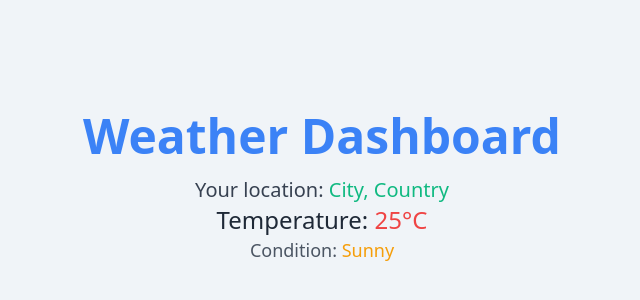
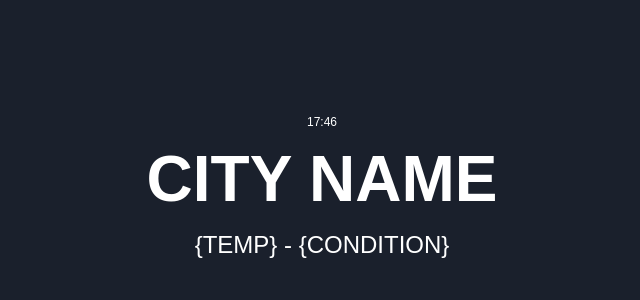
Before and after one commit to Naainz/Weather-Dash, a plain HTML site: page index.html in a window 1280 px wide. Shown: the part 212-512 px from the top of the page, without its empty margins (318-958 px from the left). Drawn offline with nearby package versions, Linux system fonts and the light colour scheme; a web font is replaced by a local one.

Commit message:
Improve styling

```diff
--- a/index.html
+++ b/index.html
@@ -6,26 +6,54 @@
     <title>Weather</title>
     <link href="https://cdn.jsdelivr.net/npm/tailwindcss@2.2.19/dist/tailwind.min.css" rel="stylesheet">
     <style>
+        @import url('https://fonts.cdnfonts.com/css/satoshi');
         body {
-            background-color: #f0f4f8;
+            background-color: #1a202c;
+            color: white;
             height: 100vh;
             display: flex;
             justify-content: center;
             align-items: center;
             margin: 0;
+            font-family: 'Satoshi', sans-serif;
+            text-transform: uppercase;
         }
 
         .weather-dashboard {
             text-align: center;
         }
+
+        .time {
+            font-size: 0.75rem;
+        }
+
+        .city-name {
+            font-size: 4rem;
+            font-weight: bold;
+        }
+
+        .weather-info {
+            font-size: 1.5rem;
+        }
     </style>
 </head>
 <body>
     <div class="weather-dashboard">
-        <h1 class="text-5xl font-bold text-blue-500 mb-4">Weather Dashboard</h1>
-        <p class="text-xl text-gray-700">Your location: <span class="text-green-500">City, Country</span></p>
-        <p class="text-2xl text-gray-800">Temperature: <span class="text-red-500">25°C</span></p>
-        <p class="text-lg text-gray-600">Condition: <span class="text-yellow-500">Sunny</span></p>
+        <div id="time" class="time">00:00</div>
+        <div class="city-name">CITY NAME</div>
+        <div class="weather-info">{TEMP} - {CONDITION}</div>
     </div>
+
+    <script>
+        function updateTime() {
+            const now = new Date();
+            const hours = String(now.getHours()).padStart(2, '0');
+            const minutes = String(now.getMinutes()).padStart(2, '0');
+            document.getElementById('time').textContent = `${hours}:${minutes}`;
+        }
+
+        setInterval(updateTime, 60000);
+        updateTime();
+    </script>
 </body>
 </html>
```
Also changed, not shown: assets/script.js (deleted).
